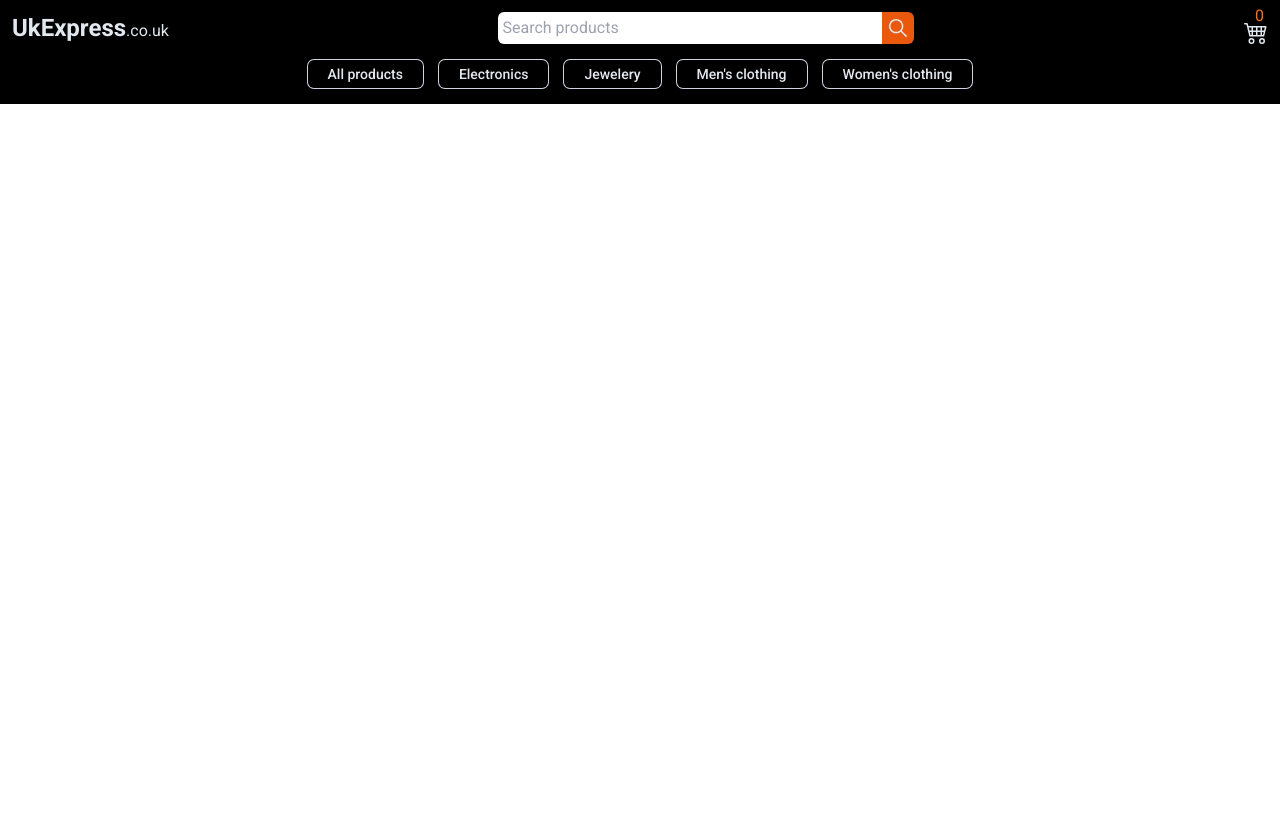
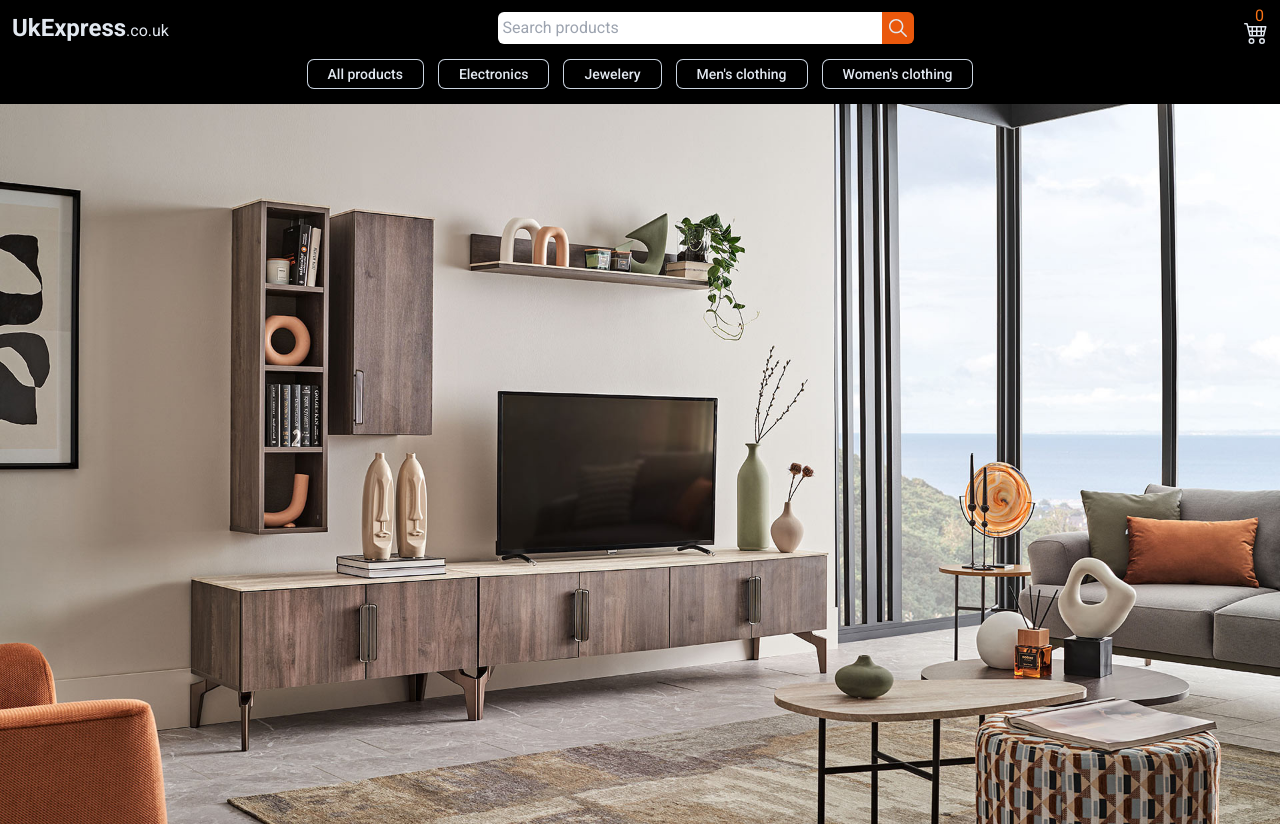
Before and after one commit to NDraganov/uk-express, a React (Vite) app: page / in a window 1280 px wide. Before the commit the page ends 800 px from the top, so only its background shows below. Built offline with nearby package versions, Linux system fonts and the light colour scheme.

Commit message:
Create the home page

```diff
--- a/src/App.tsx
+++ b/src/App.tsx
@@ -1,6 +1,7 @@
 import { BrowserRouter, Route, Routes } from "react-router-dom";
 import Header from "./features/header/Header";
 import CategoriesNav from "./features/header/CategoriesNav";
+import HomePage from "./pages/HomePage";
 import AllProducts from "./features/all-products/AllProducts";
 import Electronics from "./features/categories/electronics/Electronics";
 import Jewelery from "./features/categories/jewelery/Jewelery";
@@ -16,7 +17,7 @@ export default function App() {
       <Header />
       <CategoriesNav />
       <Routes>
-        <Route index />
+        <Route index element={<HomePage />} />
         <Route path="/all-products" element={<AllProducts />} />
         <Route
           path="/all-products/product/:productId"
--- /dev/null
+++ b/src/features/home/Carousel.tsx
@@ -0,0 +1,9 @@
+import television from "../../../public/television.jpeg";
+
+export default function Carousel() {
+  return (
+    <div>
+      <img src={television} alt="television" />
+    </div>
+  );
+}
--- /dev/null
+++ b/src/pages/HomePage.tsx
@@ -0,0 +1,9 @@
+import Carousel from "../features/home/Carousel";
+
+export default function HomePage() {
+  return (
+    <main>
+      <Carousel />
+    </main>
+  );
+}
--- a/src/pages/OrderConfirmationPage.tsx
+++ b/src/pages/OrderConfirmationPage.tsx
@@ -2,7 +2,7 @@ import { IconContext } from "react-icons";
 import DeliveryDetails from "../features/confirmation/DeliveryDetails";
 import NeedHelp from "../features/confirmation/NeedHelp";
 import OrderSummary from "../features/confirmation/OrderSummary";
-import Club from "../ui/club";
+import Club from "../ui/Club";
 import { FaCheckCircle } from "react-icons/fa";
 
 export default function OrderConfirmationPage() {
```
Also changed, not shown: public/television.jpeg (added).
